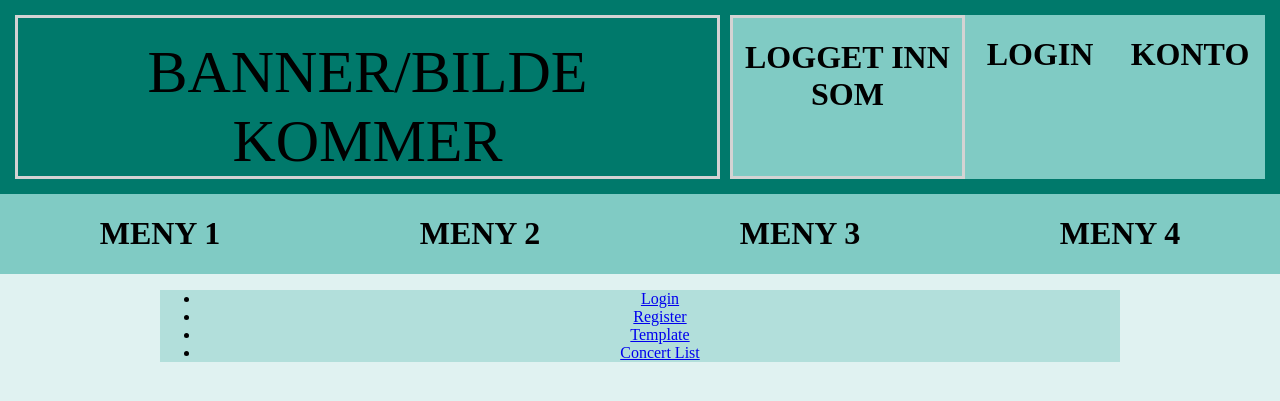
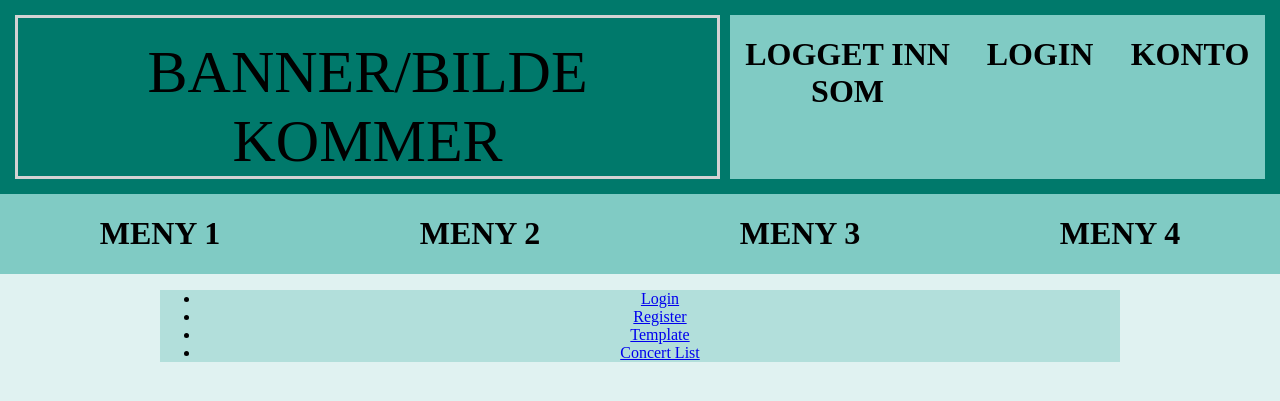
Before and after one commit to Mikkel94/IT1901-prosjekt, a Django app: page / in a window 1280 px wide, with the pointer over the restyled element. Shown: the top 401 px of the page. Run offline with Django 3.2, Linux system fonts and the light colour scheme.

Commit message:
endret liten hoverting

```diff
--- a/festival/static/css/base.css
+++ b/festival/static/css/base.css
@@ -25,7 +25,7 @@
   text-align: center;
 }
 
-div.box:hover {
+div.menu:hover {
     box-sizing: border-box;
 
     border:1px 1px 1px 1px;
```
